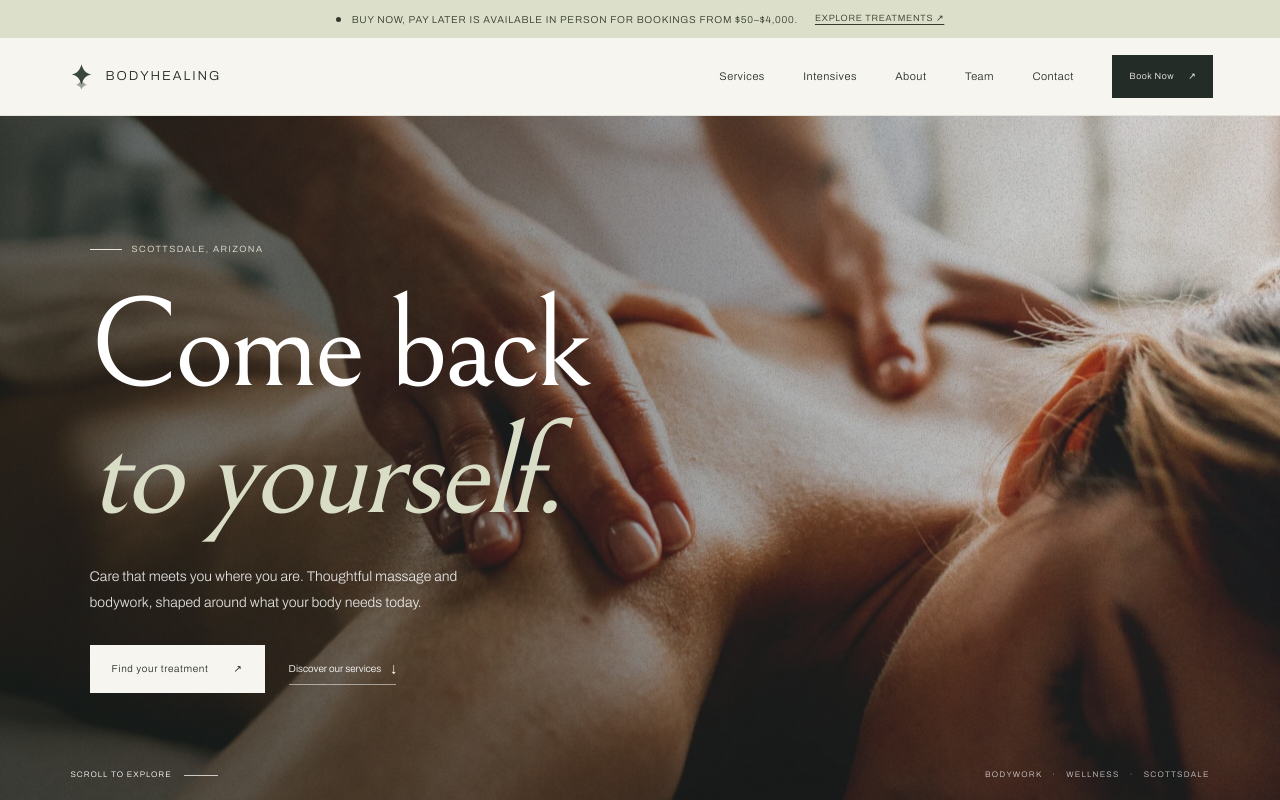
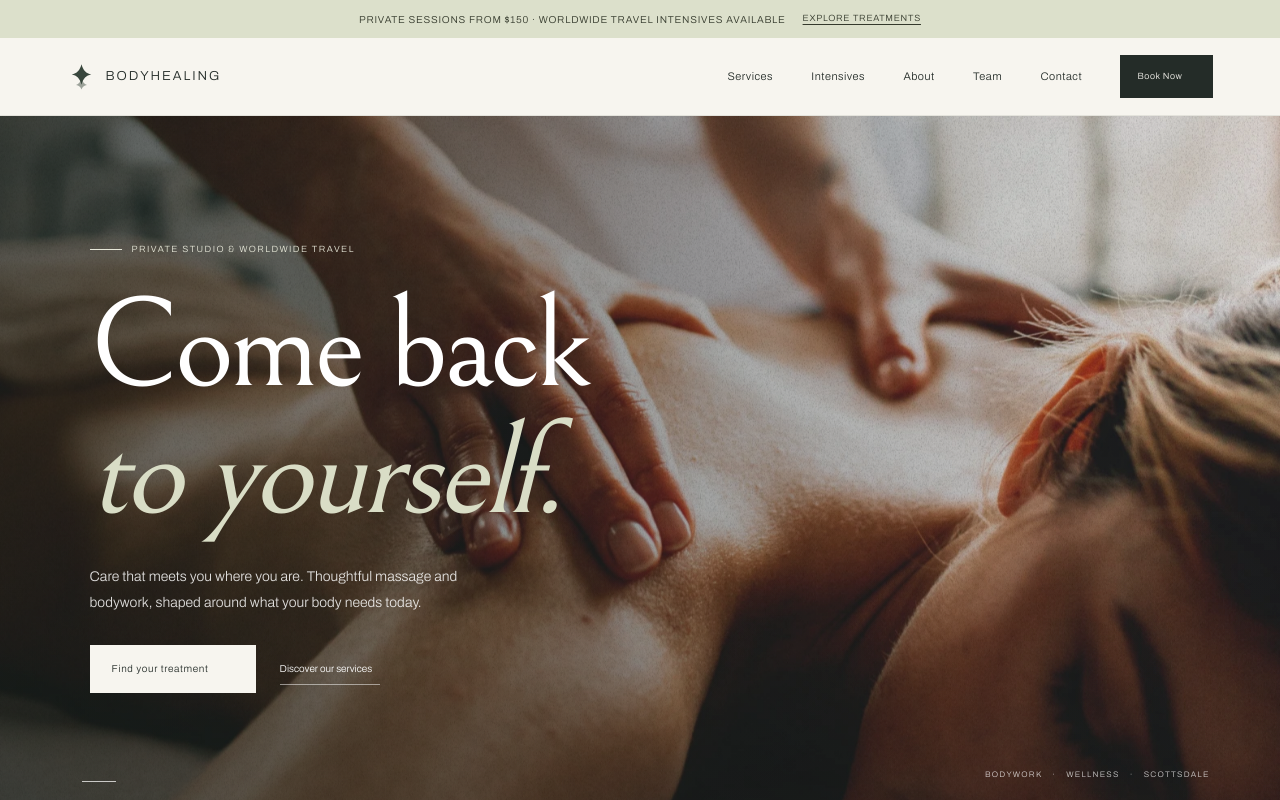
Before and after one commit to gorefilip20/Bodyheal, a website built with Vite: page index.html in a window 1280 px wide. Shown: the top 800 px of the page. Built offline with nearby package versions, Linux system fonts and the light colour scheme.

Commit message:
Refine BODYHEALING editorial copy and metadata

```diff
--- a/src/main.js
+++ b/src/main.js
@@ -75,7 +75,7 @@ const serviceCards = services
           ${index === 2 ? `<div class="benefits"><span>Reduced stress</span><span>Restful sleep</span><span>Gentle support</span></div>` : ""}
           <div class="service-bottom">
             <div class="service-meta"><span class="service-price">${service.price}</span><span class="meta-divider" aria-hidden="true"></span><span>${service.duration}</span></div>
-            <button class="text-link book-trigger" type="button" data-service="${service.name}">Book this service <span aria-hidden="true">↗</span></button>
+            <button class="text-link book-trigger" type="button" data-service="${service.name}">Book this service <span aria-hidden="true"></span></button>
           </div>
         </div>
       </article>`
@@ -103,9 +103,9 @@ const app = document.querySelector("#app");
 app.innerHTML = `
   <a class="skip-link" href="#main">Skip to content</a>
   <div class="announcement" role="region" aria-label="Booking information">
-    <span class="announcement-dot" aria-hidden="true"></span>
-    <p>Buy now, pay later is available in person <span class="announcement-detail">for bookings from $50–$4,000.</span></p>
-    <a href="#services" class="announcement-link">Explore treatments <span aria-hidden="true">↗</span></a>
+
+    <p>PRIVATE SESSIONS FROM $150 · WORLDWIDE TRAVEL INTENSIVES AVAILABLE</p>
+    <a href="#services" class="announcement-link">Explore treatments <span aria-hidden="true"></span></a>
   </div>
   <header class="site-header">
     <a class="brand" href="#home" aria-label="BODYHEALING home">${brand}<span>BODY<span class="brand-thin">HEALING</span></span></a>
@@ -116,7 +116,7 @@ app.innerHTML = `
       <a href="#about">About</a>
       <a href="#team">Team</a>
       <a href="#contact">Contact</a>
-      <button class="button button-dark nav-book book-trigger" type="button">Book Now <span aria-hidden="true">↗</span></button>
+      <button class="button button-dark nav-book book-trigger" type="button">Book Now <span aria-hidden="true"></span></button>
     </nav>
   </header>
 
@@ -125,25 +125,25 @@ app.innerHTML = `
       <div class="hero-photo" role="img" aria-label="A quiet, restorative massage treatment"></div>
       <div class="hero-shade"></div>
       <div class="hero-inner">
-        <p class="eyebrow hero-kicker"><span class="hero-kicker-line"></span>SCOTTSDALE, ARIZONA</p>
+        <p class="eyebrow hero-kicker"><span class="hero-kicker-line"></span>PRIVATE STUDIO & WORLDWIDE TRAVEL</p>
         <h1 id="hero-title">Come back<br /><em>to yourself.</em></h1>
         <p class="hero-copy">Care that meets you where you are. Thoughtful massage and bodywork, shaped around what your body needs today.</p>
-        <div class="hero-actions"><button class="button button-light book-trigger" type="button">Find your treatment <span aria-hidden="true">↗</span></button><a class="hero-secondary" href="#services">Discover our services <span aria-hidden="true">↓</span></a></div>
+        <div class="hero-actions"><button class="button button-light book-trigger" type="button">Find your treatment <span aria-hidden="true"></span></button><a class="hero-secondary" href="#services">Discover our services <span aria-hidden="true"></span></a></div>
       </div>
       <div class="hero-stamp" aria-hidden="true"><span>BODYWORK</span><span>·</span><span>WELLNESS</span><span>·</span><span>SCOTTSDALE</span></div>
-      <a class="hero-scroll" href="#about"><span>SCROLL TO EXPLORE</span><i></i></a>
+      <a class="hero-scroll" href="#about"><span></span><i></i></a>
     </section>
 
     <section class="intro section-pad" id="about">
       <div class="intro-side" data-reveal><p class="eyebrow"><span class="eyebrow-dot"></span>BODYWORK, WITH INTENTION</p><div class="intro-image-frame"><img src="/images/e226f59ba341cd01168c64095a59244f.jpg" alt="A calm massage session in a light-filled treatment room" loading="lazy" /><span class="image-note">A softer place to land.</span></div></div>
-      <div class="intro-copy" data-reveal><p class="section-index">01 <span>—</span> A little about us</p><h2>Make room for<br /><em>feeling better.</em></h2><p>Every body arrives with a different story. We take the time to listen, then tailor each session with care—whether you’re looking for relief, a moment to exhale, or a gentler kind of support.</p><p>Our work is grounded in attentive touch, a safe and welcoming space, and respect for what feels right for you.</p><a class="text-link" href="#team">Meet your care team <span aria-hidden="true">↗</span></a></div>
+      <div class="intro-copy" data-reveal><p class="section-index">01 <span>—</span> A little about us</p><h2>Make room for<br /><em>feeling better.</em></h2><p>Every body arrives with a different story. We take the time to listen, then tailor each session with care—whether you’re looking for relief, a moment to exhale, or a gentler kind of support.</p><p>Our work is grounded in attentive touch, a safe and welcoming space, and respect for what feels right for you.</p><a class="text-link" href="#team">Meet your care team <span aria-hidden="true"></span></a></div>
       <div class="intro-asterisk" aria-hidden="true">✳</div>
     </section>
 
     <section class="services-section section-pad" id="services">
       <div class="section-heading" data-reveal><div><p class="eyebrow"><span class="eyebrow-dot"></span>CARE FOR EVERY SEASON</p><h2>Find your kind<br />of <em>rest.</em></h2></div><p class="section-heading-note">A few ways to feel more at home in your body. Each session is personalized to you.</p></div>
       <div class="service-grid">${serviceCards}</div>
-      <div class="services-end" data-reveal><span>YOUR TIME. YOUR BODY. YOUR PACE.</span><button class="button button-outline book-trigger" type="button">Let’s find your fit <span aria-hidden="true">↗</span></button></div>
+      <div class="services-end" data-reveal><span>YOUR TIME. YOUR BODY. YOUR PACE.</span><button class="button button-outline book-trigger" type="button">Let’s find your fit <span aria-hidden="true"></span></button></div>
     </section>
 
     <section class="intensives-section" id="intensives" aria-labelledby="intensives-title">
@@ -161,18 +161,18 @@ app.innerHTML = `
 
     <section class="gentle-feature" aria-labelledby="gentle-title">
       <div class="gentle-image"><img src="/images/db9d2e624bafa4b2fa3c5bd57472a053.png" alt="A client resting as a practitioner gives a gentle face and head massage" loading="lazy" /></div>
-      <div class="gentle-content" data-reveal><p class="eyebrow"><span class="eyebrow-dot"></span>CARE THAT LISTENS</p><h2 id="gentle-title">A gentle touch.<br /><em>A little more ease.</em></h2><p>For anyone navigating cancer treatment or recovery, the smallest moments of comfort can mean a lot. Oncology massage is adapted with sensitivity to your needs, energy, and boundaries.</p><p>Sessions begin with a thoughtful intake. Touch is gentle and intentional, with your comfort at the center of every moment.</p><button class="button button-light book-trigger" type="button" data-service="Gentle Touch">Learn about Gentle Touch <span aria-hidden="true">↗</span></button></div>
+      <div class="gentle-content" data-reveal><p class="eyebrow"><span class="eyebrow-dot"></span>CARE THAT LISTENS</p><h2 id="gentle-title">A gentle touch.<br /><em>A little more ease.</em></h2><p>For anyone navigating cancer treatment or recovery, the smallest moments of comfort can mean a lot. Oncology massage is adapted with sensitivity to your needs, energy, and boundaries.</p><p>Sessions begin with a thoughtful intake. Touch is gentle and intentional, with your comfort at the center of every moment.</p><button class="button button-light book-trigger" type="button" data-service="Gentle Touch">Learn about Gentle Touch <span aria-hidden="true"></span></button></div>
     </section>
 
     <section class="team-section section-pad" id="team">
       <div class="team-image" data-reveal><img src="/images/0a9894705789be69895dcabca701a907.png" alt="Hands providing attentive therapeutic massage" loading="lazy" /><span class="team-image-label">A calm, considered approach</span></div>
-      <div class="team-copy" data-reveal><p class="section-index">02 <span>—</span> Meet your team</p><p class="eyebrow"><span class="eyebrow-dot"></span>THOUGHTFUL HANDS, ALWAYS</p><h2>Care that<br /><em>sees the whole you.</em></h2><p>Your therapist brings a thoughtful, individualized approach to every appointment. With specialized certification in oncology massage, they take time to understand your comfort, your history, and what support looks like for you.</p><p>There is no one-size-fits-all session here—only steady, compassionate care at your pace.</p><a class="text-link" href="tel:+16023665298">Let’s talk about what you need <span aria-hidden="true">↗</span></a></div>
+      <div class="team-copy" data-reveal><p class="section-index">02 <span>—</span> Meet your team</p><p class="eyebrow"><span class="eyebrow-dot"></span>THOUGHTFUL HANDS, ALWAYS</p><h2>Care that<br /><em>sees the whole you.</em></h2><p>Your therapist brings a thoughtful, individualized approach to every appointment. With specialized certification in oncology massage, they take time to understand your comfort, your history, and what support looks like for you.</p><p>There is no one-size-fits-all session here—only steady, compassionate care at your pace.</p><a class="text-link" href="tel:+16023665298">Let’s talk about what you need <span aria-hidden="true"></span></a></div>
     </section>
 
     <section class="contact-section" id="contact">
-      <div class="contact-top" data-reveal><p class="eyebrow"><span class="eyebrow-dot"></span>YOUR SPACE TO RESTORE</p><h2>We’ll meet you<br /><em>where you are.</em></h2><button class="button button-dark book-trigger" type="button">Book a session <span aria-hidden="true">↗</span></button></div>
+      <div class="contact-top" data-reveal><p class="eyebrow"><span class="eyebrow-dot"></span>YOUR SPACE TO RESTORE</p><h2>We’ll meet you<br /><em>where you are.</em></h2><button class="button button-dark book-trigger" type="button">Book a session <span aria-hidden="true"></span></button></div>
       <div class="contact-lower">
-        <div class="contact-location" data-reveal><p class="eyebrow">COME FIND US</p><a class="location-address" href="https://www.google.com/maps/search/?api=1&amp;query=9393%20N%2090th%20St%20%23108B%2C%20Scottsdale%2C%20AZ%2C%2085258" target="_blank" rel="noopener noreferrer">9393 N 90th St #108B<br />Scottsdale, AZ 85258 <span aria-hidden="true">↗</span></a><a class="contact-phone" href="tel:+16023665298">(602) 366-5298</a><a class="map-link" href="https://www.google.com/maps/search/?api=1&amp;query=9393%20N%2090th%20St%20%23108B%2C%20Scottsdale%2C%20AZ%2C%2085258" target="_blank" rel="noopener noreferrer">Get directions <span aria-hidden="true">↗</span></a><a class="instagram-link" href="https://www.instagram.com/bodywork_massage_az" target="_blank" rel="noopener noreferrer">Instagram <span aria-hidden="true">↗</span></a></div>
+        <div class="contact-location" data-reveal><p class="eyebrow">COME FIND US</p><a class="location-address" href="https://www.google.com/maps/search/?api=1&amp;query=9393%20N%2090th%20St%20%23108B%2C%20Scottsdale%2C%20AZ%2C%2085258" target="_blank" rel="noopener noreferrer">9393 N 90th St #108B<br />Scottsdale, AZ 85258 <span aria-hidden="true"></span></a><a class="contact-phone" href="tel:+16023665298">(602) 366-5298</a><a class="map-link" href="https://www.google.com/maps/search/?api=1&amp;query=9393%20N%2090th%20St%20%23108B%2C%20Scottsdale%2C%20AZ%2C%2085258" target="_blank" rel="noopener noreferrer">Get directions <span aria-hidden="true"></span></a><a class="instagram-link" href="https://www.instagram.com/bodywork_massage_az" target="_blank" rel="noopener noreferrer">Instagram <span aria-hidden="true"></span></a></div>
         <div class="hours-panel" data-reveal><p class="eyebrow">HOURS AND LOCATION</p><div class="hours-list">${hours.map(([day, value]) => `<div class="hours-row"><span>${day}</span><span>${value}</span></div>`).join("")}</div></div>
       </div>
     </section>
@@ -202,8 +202,8 @@ app.innerHTML = `
         </div>
         <div class="form-row"><div><label for="guest-name">Your name</label><input id="guest-name" name="name" autocomplete="name" required placeholder="First and last name" /></div><div><label for="guest-phone">Phone number</label><input id="guest-phone" name="phone" type="tel" autocomplete="tel" required placeholder="(555) 000-0000" /></div></div>
         <label for="guest-note">Anything you’d like us to know? <span class="optional-label">Optional</span></label><textarea id="guest-note" name="note" rows="3" placeholder="A day or time that works, or anything you’d like to ask…"></textarea>
-        <button class="button button-dark form-submit" id="crypto-pay-start" type="button">Continue to USDT payment <span aria-hidden="true">↗</span></button>
-        <button class="button button-outline form-submit" id="email-inquiry" type="button">Send Email Inquiry <span aria-hidden="true">↗</span></button>
+        <button class="button button-dark form-submit" id="crypto-pay-start" type="button">Continue to USDT payment <span aria-hidden="true"></span></button>
+        <button class="button button-outline form-submit" id="email-inquiry" type="button">Send Email Inquiry <span aria-hidden="true"></span></button>
         <p class="form-disclaimer">Opens a prefilled inquiry to BODYHEALING in your email app.</p>
         <p class="form-feedback" id="form-feedback" aria-live="polite" role="status"></p>
       </form>
@@ -218,7 +218,7 @@ app.innerHTML = `
         <form id="payment-proof-form" enctype="multipart/form-data">
           <label for="payment-txid">Transaction Hash / TXID <span class="optional-label">Optional if you upload a screenshot</span></label><input id="payment-txid" name="txid" type="text" autocomplete="off" maxlength="80" placeholder="0x… (BNB Smart Chain transaction hash)" />
           <label for="payment-screenshot">Payment screenshot <span class="optional-label">Optional if you provide a TXID · JPG / PNG / WEBP · max 5 MB</span></label><input id="payment-screenshot" name="proof" type="file" accept="image/jpeg,image/png,image/webp" /><img id="payment-preview" class="payment-preview" alt="Preview of payment screenshot" hidden />
-          <button class="button button-dark form-submit" type="submit">Submit Payment for Verification <span aria-hidden="true">↗</span></button>
+          <button class="button button-dark form-submit" type="submit">Submit Payment for Verification <span aria-hidden="true"></span></button>
         </form>
         <div id="payment-status" class="payment-status" hidden aria-live="polite"></div>
         <p id="crypto-feedback" class="form-feedback" aria-live="polite" role="status"></p>
```
Also changed, not shown: index.html (+3 -3 lines), src/admin.js (+2 -2 lines).
